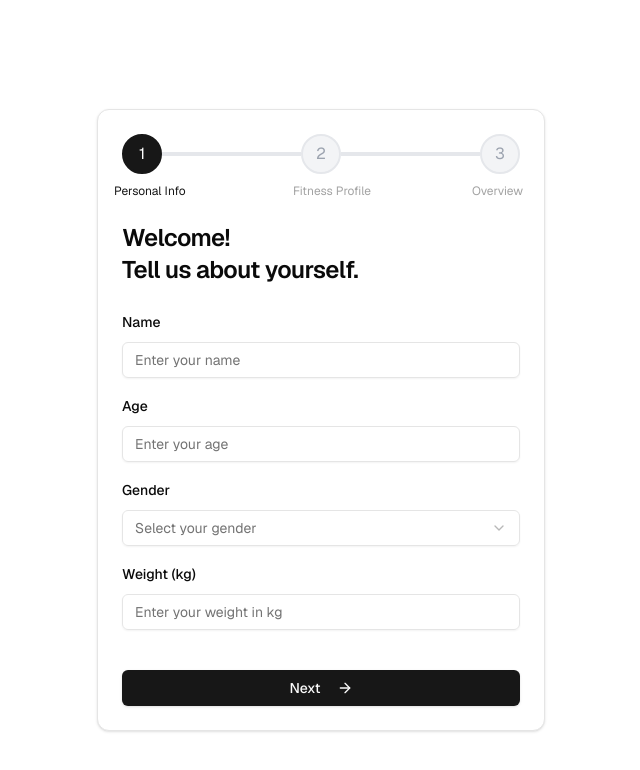
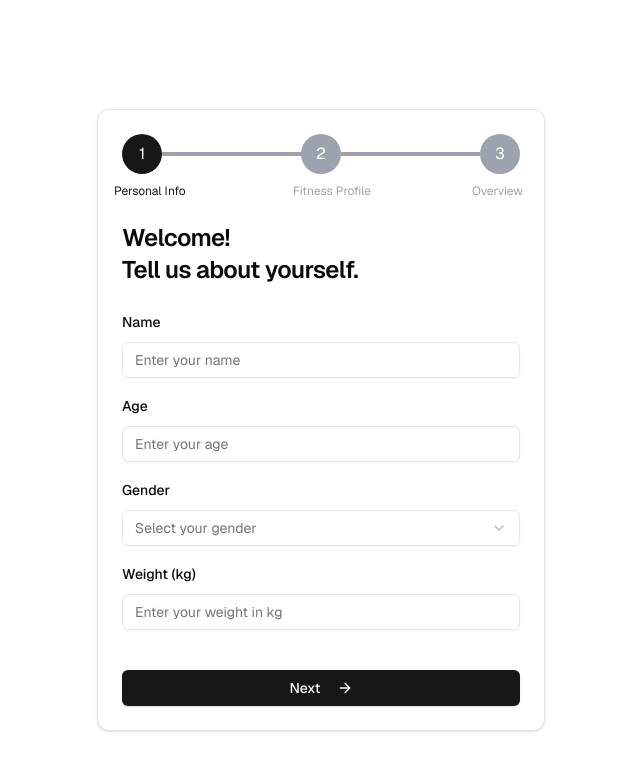
Before and after one commit to arrizkyhp/ai-agent, a Next.js app: page /workout-assistant in a window 1280 px wide. Shown: the top 770 px of the page, without its empty margins (319-959 px from the left). Built offline with nearby package versions, Linux system fonts and the light colour scheme.

Commit message:
feat: enhance stepper component with fill animation

```diff
--- a/app/globals.css
+++ b/app/globals.css
@@ -70,3 +70,24 @@ body {
     @apply bg-background text-foreground;
   }
 }
+
+/* Step Circle fill animation */
+.clip-empty {
+  clip-path: inset(0 100% 0 0);
+}
+
+.clip-full {
+  clip-path: inset(0 0 0 0);
+}
+
+/* Delay classes for step circle fill */
+.delay-stepper {
+  transition-delay: 0.4s;
+  transition-duration: 0.5s;
+}
+
+.delay-none {
+  transition-delay: 0s;
+  transition-duration: 0.2s;
+
+}
--- a/features/chat/components/Stepper/index.tsx
+++ b/features/chat/components/Stepper/index.tsx
@@ -20,12 +20,26 @@ const Stepper = ({
             {/* Step Circle */}
             <div className="relative flex flex-col items-center">
               <div
-                className={`w-10 h-10 flex items-center justify-center rounded-full border-2 ${
+                className={`w-10 h-10 flex items-center justify-center text-white bg-gray-400 rounded-full relative overflow-hidden ${
                   currentStep === step.id || steps.findIndex((s) => s.id === currentStep) > index
-                    ? 'bg-primary border-primary text-white'
-                    : 'bg-gray-100 border-gray-200 text-gray-400'
+                    ? 'border-primary '
+                    : 'border-gray-200 text-gray-400'
                 }`}
               >
+                {/* Fill overlay */}
+                <div
+                  className={`
+                  absolute inset-0 rounded-full bg-primary z-0
+                  transition-all duration-500
+                  ${
+                    currentStep === step.id || steps.findIndex((s) => s.id === currentStep) > index
+                      ? 'clip-full delay-stepper '
+                      : 'clip-empty delay-none'
+                  }
+                `}
+                />
+                {/* Content */}
+                <div className="relative z-10">
                   <AnimatePresence mode="wait" initial={false}>
                     <motion.div
                       key={`${step.id}-${
@@ -50,6 +64,7 @@ const Stepper = ({
                     </motion.div>
                   </AnimatePresence>
                 </div>
+              </div>
               <div className="absolute -bottom-7 w-24 -inset-x-4 ">
                 <span
                   className={`text-xs mt-1 px-2 py-2  ${
@@ -64,7 +79,7 @@ const Stepper = ({
             {/* Connector (except after the last step) */}
             {index < steps.length - 1 && (
               <div className="flex-1 h-1 relative">
-                <div className="absolute inset-0 bg-gray-200" />
+                <div className="absolute inset-0 bg-gray-400" />
                 <AnimatePresence mode="wait" initial={false} custom={direction}>
                   {/* Currently if direction is -1 then -1 the animation is right  */}
                   {steps.findIndex((s) => s.id === currentStep) > index && (
@@ -79,7 +94,10 @@ const Stepper = ({
                       initial="initial"
                       animate="active"
                       exit="exit"
-                      transition={{ duration: 0.3 }}
+                      transition={{
+                        duration: 0.3,
+                        scaleX: { duration: 0.2, delay: 0.25 },
+                      }}
                     />
                   )}
                 </AnimatePresence>
@@ -102,7 +120,6 @@ const variants = {
   },
   exit: (direction: number) => ({
     scaleX: 0,
-    transformOrigin: direction === 1 ? 'right' : 'left',
   }),
 };
 
```
Lines whose indentation alone changed are shown as unchanged.
